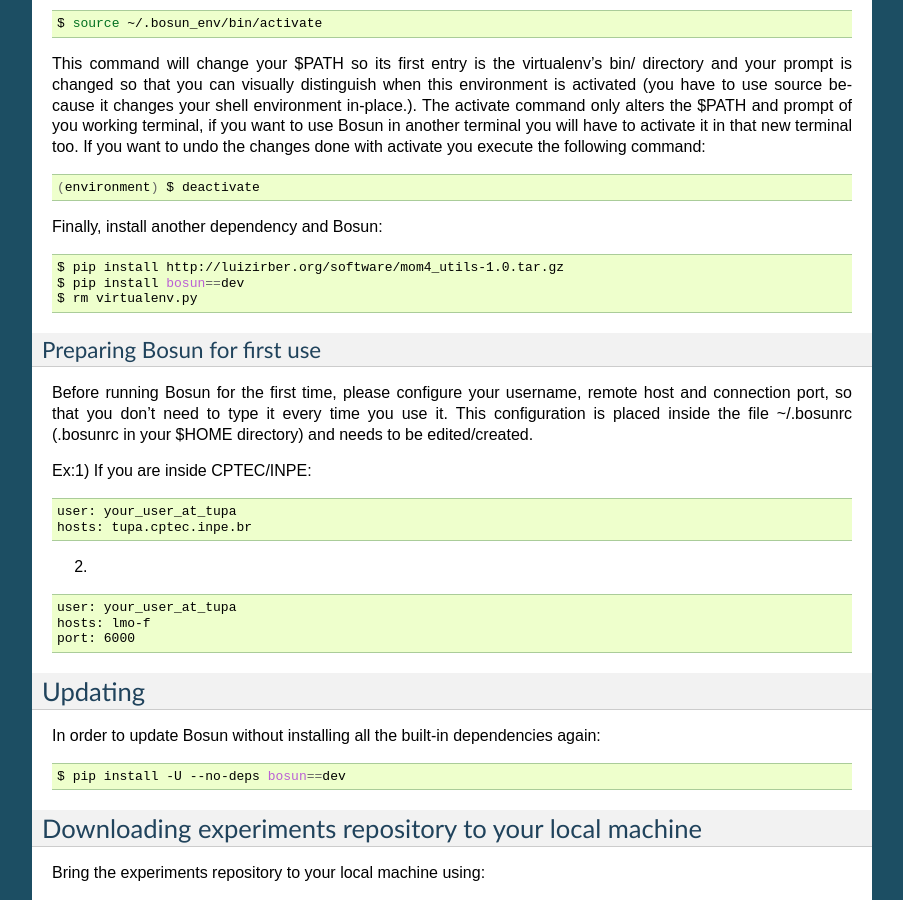
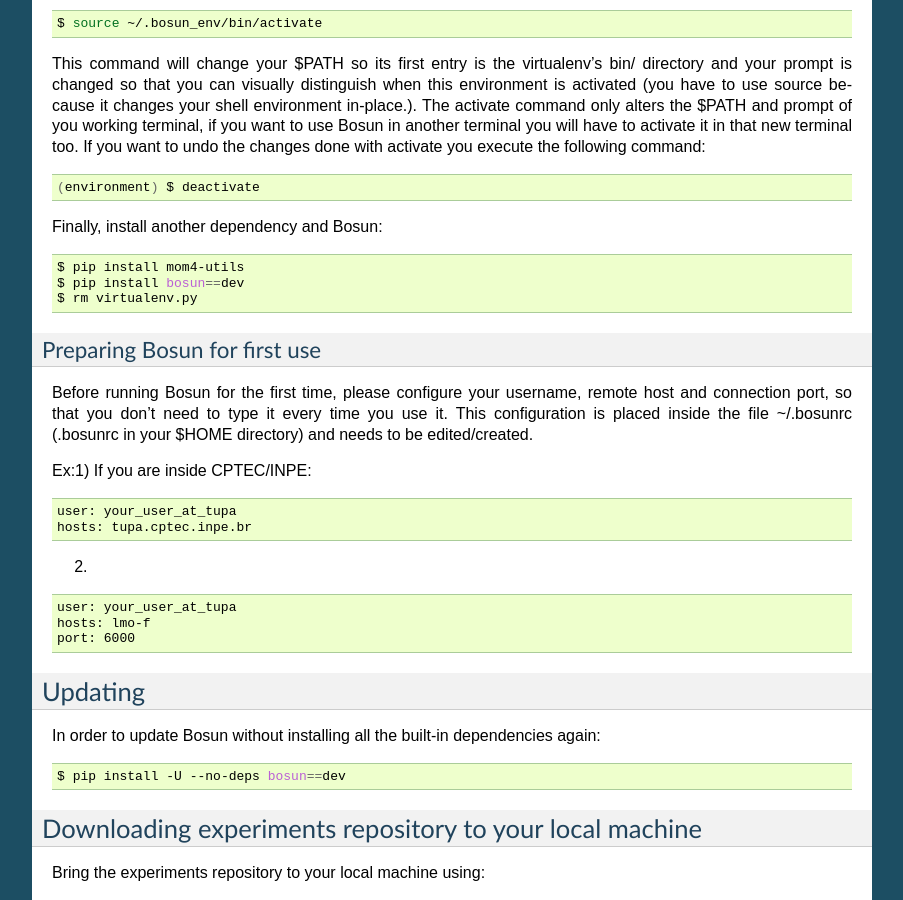
Before and after one commit to luizirber/bosun, a Sphinx documentation site: the page built from docs/tutorial.rst, in a window 1280 px wide and 900 px high, scrolled down 882 px. Shown: the whole window, without its empty margins (198-1101 px from the left). Built offline with Sphinx 7.4.7, drawn with Linux system fonts in a browser that asks for light colours; some of the changed lines change nothing that is shown.

Commit message:
Update tutorial.rst
Using mom-utils from PyPI

```diff
--- a/docs/tutorial.rst
+++ b/docs/tutorial.rst
@@ -82,7 +82,7 @@
 
 .. code-block:: bash
 
-  $ pip install http://luizirber.org/software/mom4_utils-1.0.tar.gz
+  $ pip install mom4-utils
   $ pip install bosun==dev
   $ rm virtualenv.py
 
```
